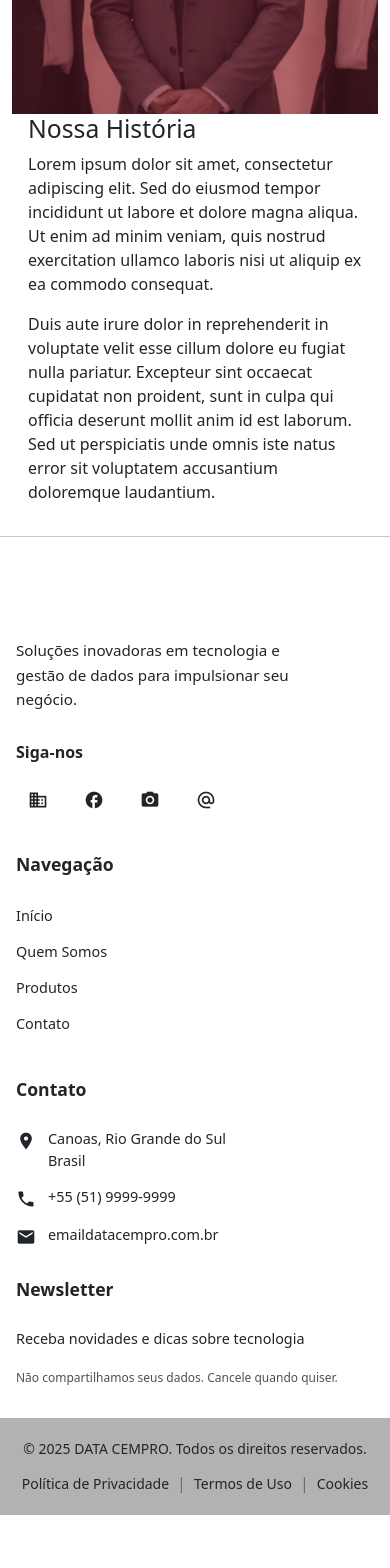
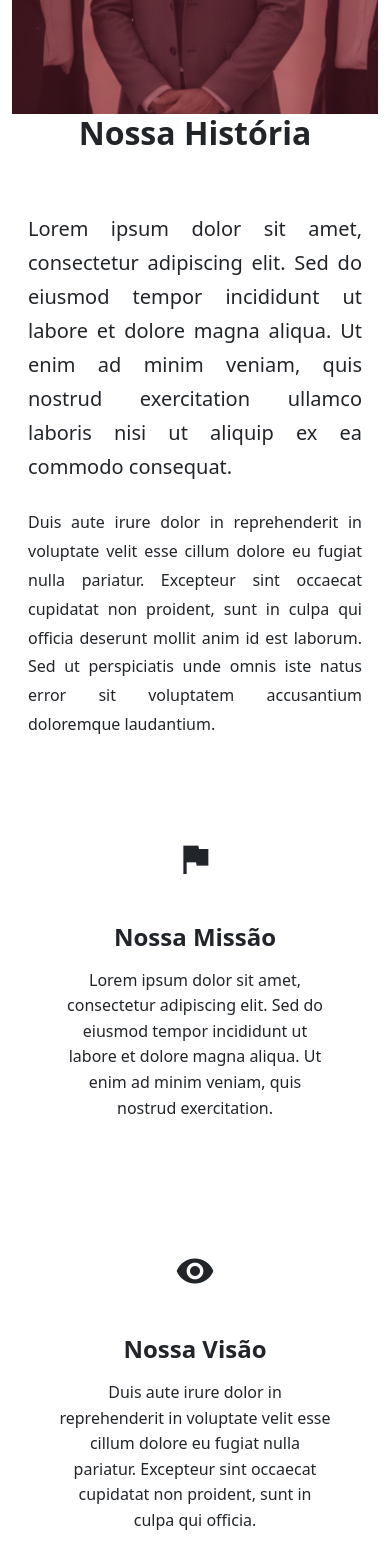
Before and after one commit to gustavo-mmh/site_institucional_data_cempro, an Angular app in the folder frontend/: page /quem-somos in a window 390 px wide. Shown: the part 416-1984 px from the top of the page. Before the commit the page ends 1931 px from the top, so only its background shows below. Built offline with nearby package versions, Linux system fonts and the light colour scheme.

Commit message:
feat: Adiciona a seção Missão, Visão e Valores
Aprimora a página "Quem Somos" com a introdução de uma seção dedicada a mostrar a Missão, a Visão e os Valores da organização.
Inclui estilo responsivo para proporcionar uma experiência de usuário visualmente atraente e consistente.

```diff
--- a/frontend/src/app/pages/quem-somos/quem-somos.component.html
+++ b/frontend/src/app/pages/quem-somos/quem-somos.component.html
@@ -34,3 +34,39 @@
           </div>
         </div>
       </section>
+<section class="values-section">
+  <div class="values-grid">
+    <div class="value-card">
+      <div class="value-icon">
+        <mat-icon>flag</mat-icon>
+      </div>
+      <h3 class="value-title">Nossa Missão</h3>
+      <p class="value-description">
+        Lorem ipsum dolor sit amet, consectetur adipiscing elit. Sed do eiusmod tempor incididunt ut labore et dolore
+        magna aliqua. Ut enim ad minim veniam, quis nostrud exercitation.
+      </p>
+    </div>
+
+    <div class="value-card">
+      <div class="value-icon">
+        <mat-icon>visibility</mat-icon>
+      </div>
+      <h3 class="value-title">Nossa Visão</h3>
+      <p class="value-description">
+        Duis aute irure dolor in reprehenderit in voluptate velit esse cillum dolore eu fugiat nulla pariatur. Excepteur
+        sint occaecat cupidatat non proident, sunt in culpa qui officia.
+      </p>
+    </div>
+
+    <div class="value-card">
+      <div class="value-icon">
+        <mat-icon>favorite</mat-icon>
+      </div>
+      <h3 class="value-title">Nossos Valores</h3>
+      <p class="value-description">
+        Totam rem aperiam, eaque ipsa quae ab illo inventore veritatis et quasi architecto beatae vitae dicta sunt
+        explicabo. Nemo enim ipsam voluptatem quia voluptas sit aspernatur.
+      </p>
+    </div>
+  </div>
+</section>
--- a/frontend/src/app/pages/quem-somos/quem-somos.component.scss
+++ b/frontend/src/app/pages/quem-somos/quem-somos.component.scss
@@ -52,4 +52,148 @@
   @media (max-width: 480px) {
     font-size: 2rem;
   }
+
 }
+.section-header {
+  text-align: center;
+  margin-bottom: 60px;
+
+  @media (max-width: 768px) {
+    margin-bottom: 40px;
+  }
+}
+
+.section-title {
+  font-size: 2.5rem;
+  font-weight: 700;
+  color: var(--text-dark);
+  margin: 0 0 16px 0;
+  position: relative;
+
+  @media (max-width: 768px) {
+    font-size: 2rem;
+  }
+}
+
+.section-divider {
+  width: 60px;
+  height: 4px;
+  background: linear-gradient(90deg, var(--primary-color), var(--primary-dark));
+  margin: 0 auto 16px;
+  border-radius: 2px;
+}
+
+.section-description {
+  font-size: 1.1rem;
+  color: var(--text-light);
+  max-width: 600px;
+  margin: 0 auto;
+  line-height: 1.6;
+}
+
+// Seção de Introdução
+.intro-section {
+  background: var(--bg-light);
+}
+
+.intro-content {
+  max-width: 800px;
+  margin: 0 auto;
+}
+
+.intro-text {
+  .lead-paragraph {
+    font-size: 1.25rem;
+    font-weight: 300;
+    color: var(--text-dark);
+    margin-bottom: 24px;
+    line-height: 1.7;
+  }
+
+  p {
+    font-size: 1rem;
+    color: var(--text-light);
+    line-height: 1.8;
+    margin-bottom: 20px;
+    text-align: justify;
+  }
+}
+.section-divider {
+  width: 60px;
+  height: 4px;
+  background: linear-gradient(90deg, var(--primary-color), var(--primary-dark));
+  margin: 0 auto 16px;
+  border-radius: 2px;
+}
+.values-section {
+  background: var(--bg-white);
+}
+
+.values-grid {
+  display: grid;
+  grid-template-columns: repeat(auto-fit, minmax(300px, 1fr));
+  gap: 40px;
+  margin-top: 40px;
+
+  @media (max-width: 768px) {
+    grid-template-columns: 1fr;
+    gap: 30px;
+  }
+}
+
+.value-card {
+  text-align: center;
+  padding: 40px 30px;
+  background: var(--bg-white);
+  border-radius: 16px;
+  box-shadow: 0 4px 20px var(--shadow-light);
+  transition: all 0.3s ease;
+  position: relative;
+  overflow: hidden;
+
+  &::before {
+    content: '';
+    position: absolute;
+    top: 0;
+    left: 0;
+    width: 100%;
+    height: 4px;
+    background: linear-gradient(90deg, var(--primary-color), var(--primary-dark));
+  }
+
+  &:hover {
+    transform: translateY(-5px);
+    box-shadow: 0 8px 30px var(--shadow-medium);
+  }
+}
+
+.value-icon {
+  width: 80px;
+  height: 80px;
+  margin: 0 auto 24px;
+  background: linear-gradient(135deg, var(--primary-color), var(--primary-dark));
+  border-radius: 50%;
+  display: flex;
+  align-items: center;
+  justify-content: center;
+
+  mat-icon {
+    font-size: 2.5rem;
+    width: 2.5rem;
+    height: 2.5rem;
+  }
+}
+
+.value-title {
+  font-size: 1.5rem;
+  font-weight: 600;
+  color: var(--text-dark);
+  margin: 0 0 16px 0;
+}
+
+.value-description {
+  font-size: 1rem;
+  color: var(--text-light);
+  line-height: 1.6;
+  margin: 0;
+}
```
